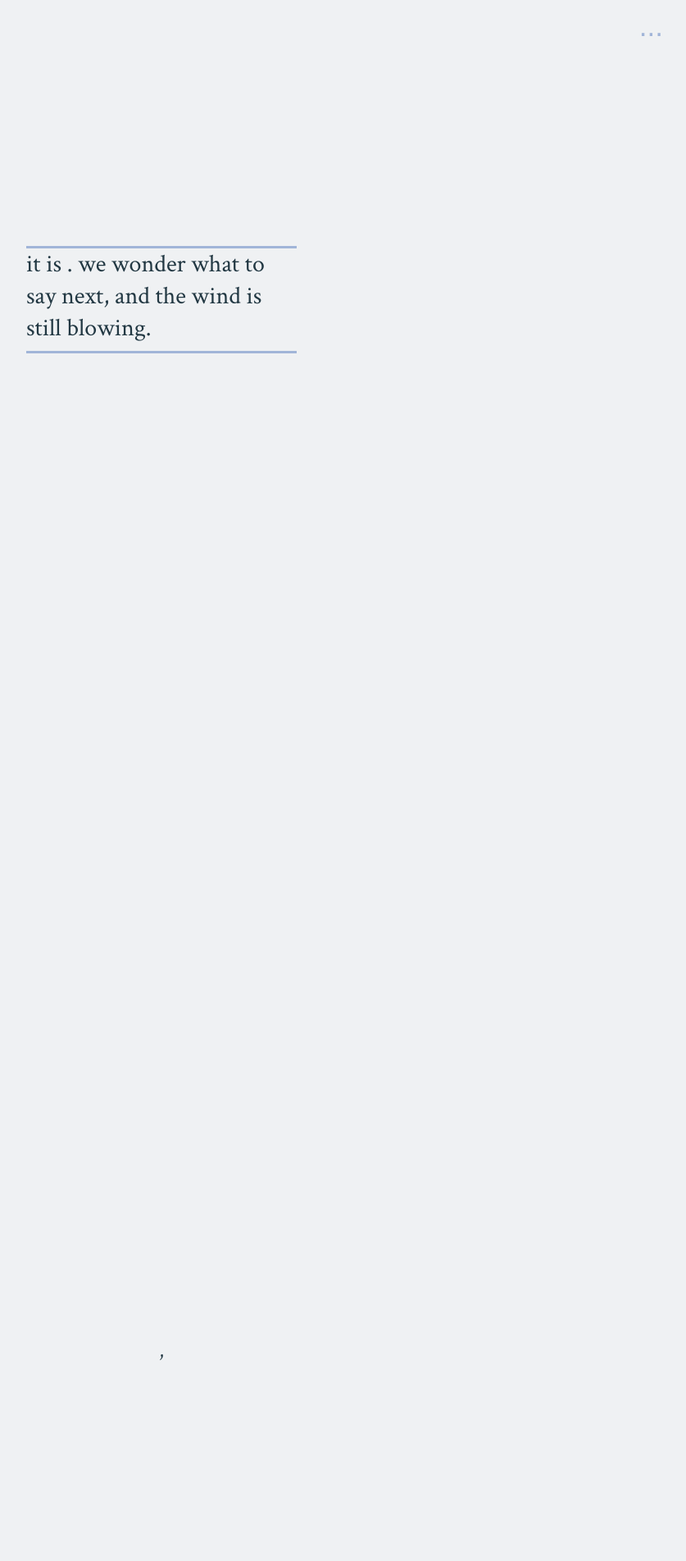
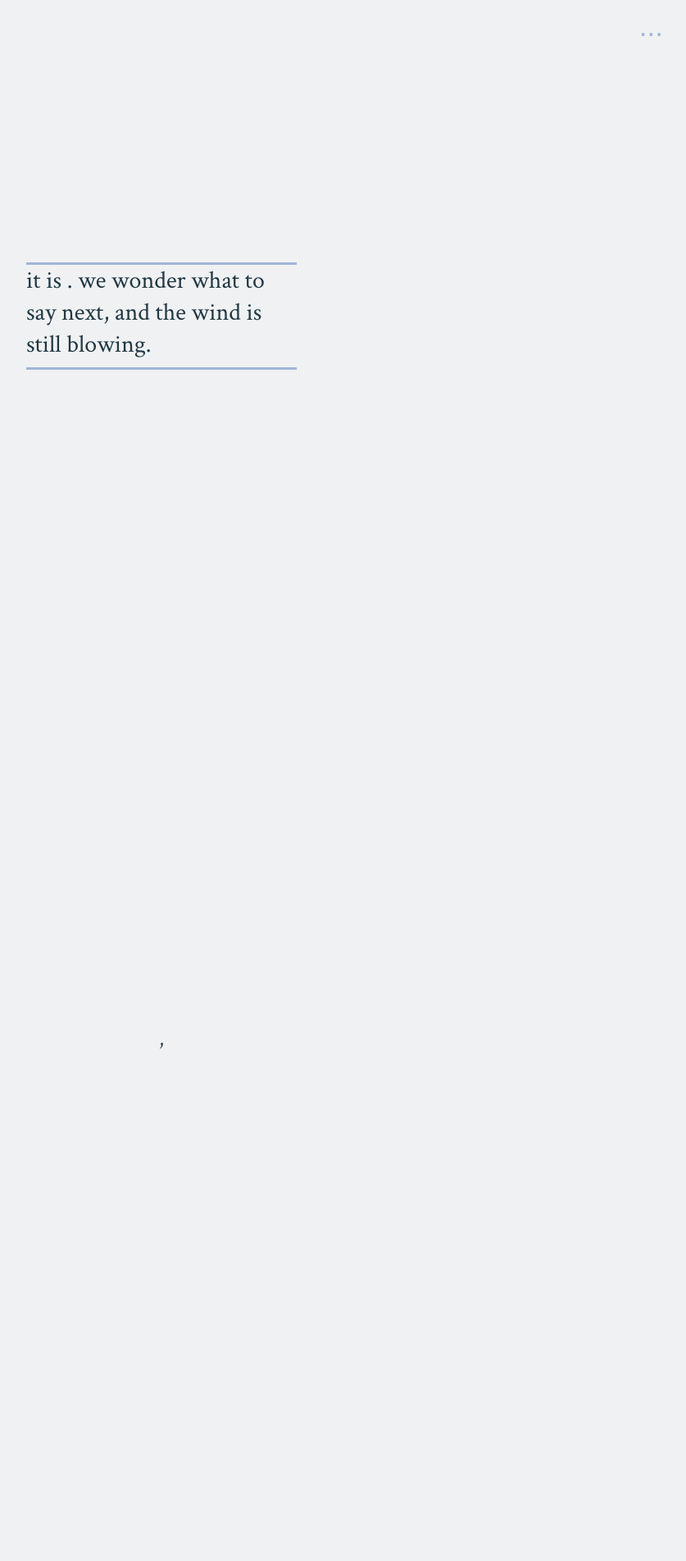
Before and after one commit to ajyoon/weaccidentallyimagine, a Django app: template weaccidentallyimagine/main/templates/main/poem_page.html in a window 1280 px wide. Shown: the top 1904 px of the page at 82% size, without its empty margins (443-1280 px from the left). After the commit the page ends 1279 px from the top, so only its background shows below. Run offline with Django 3.2, Linux system fonts and the light colour scheme; the template is opened without the code that fills it, so the values that code supplies are empty; some libraries are stand-ins or nearby versions.

Commit message:
Update prelude and postlude positions

```diff
--- a/weaccidentallyimagine/main/static/main/css/main.css
+++ b/weaccidentallyimagine/main/static/main/css/main.css
@@ -160,13 +160,13 @@ b, i {
   border-bottom: #a1b5d8 solid;
   border-top: #a1b5d8 solid;
   padding-bottom: 0.25em;
-  margin: 10em auto 40em auto;
+  margin: 40vh auto 60vh auto;
   width: 11em;
   max-width: 85%;
 }
 
 .postlude {
-  margin: 40em auto 15em auto;
+  margin: 100vh auto 55vh auto;
   text-align: center;
   width: 11em;
 }
```
